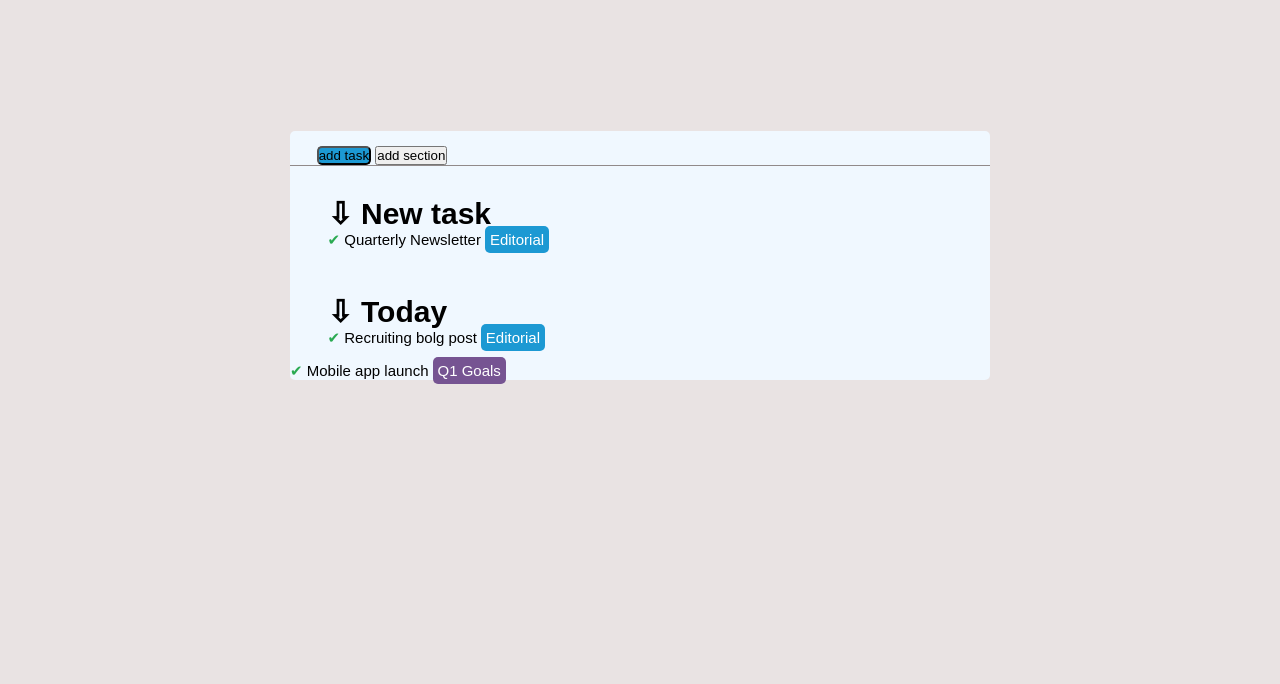
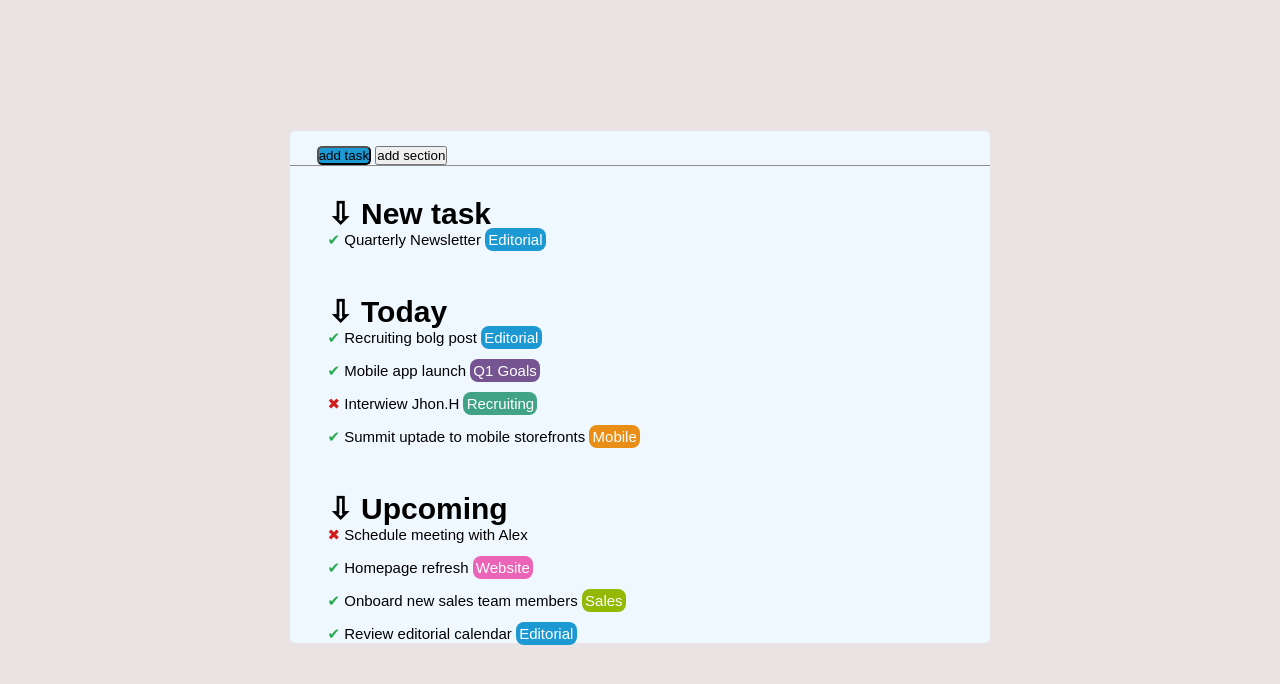
Before and after one commit to marcopisani002/html-css-toboolist, a plain HTML site: page index.html in a window 1280 px wide. Shown: the part 72-756 px from the top of the page. Drawn offline with Linux system fonts and the light colour scheme.

Commit message:
end write

```diff
--- a/index.html
+++ b/index.html
@@ -15,40 +15,70 @@
         <img src="Logo.png" alt="">
     </header>
     <main>
-        <div class="container">
+    <div class="container">
         <div class="border-line">
             <button class="bt-1">add task</button>
             <button >add section</button>
         </div>
-        <div class="task">
+        <div class="h1">
             <h1>  &#8681 New task</h1>
                 <p><span style="color: rgb(42, 170, 82);">&#10004;</span>
-                    Quarterly Newsletter <span class="editorial">Editorial</span>
+               Quarterly Newsletter <span class="editorial">Editorial</span>
                 </p>
         </div>
 
-        <div class="today">
+        <div class="h1">
             <h1>  &#8681 Today</h1>
                 <p><span style="color: rgb(42, 170, 82);">&#10004;</span>
                 Recruiting bolg post <span class="editorial">Editorial</span>
                 </p>
-        </div>
-        <div>
+         </div>
+         <div class="spec">
                 <p><span style="color: rgb(42, 170, 82);">&#10004;</span>
                 Mobile app launch <span class="q1-goals">Q1 Goals</span>
                 </p>
+         </div>
+
+         <div class="spec">
+                 <p><span style="color: rgb(209, 28, 28);">&#10006;</span>
+                Interwiew Jhon.H <span class="recruiting">Recruiting </span>
+                 </p>
+         </div>
+         <div class="spec">
+                <p><span style="color: rgb(42, 170, 82);">&#10004;</span>
+                    Summit uptade to mobile storefronts <span class="mobile">Mobile</span>
+                 </p>
+         </div>
+
+
+        <div class="h1">
+            <h1>  &#8681 Upcoming</h1>
+                <p><span style="color: rgb(209, 28, 28);">&#10006;</span>
+                    Schedule meeting with Alex
+                </p>
         </div>
+        <div class="spec">
+            <p><span style="color: rgb(42, 170, 82);">&#10004;</span>
+                Homepage refresh <span class="website">Website</span>
+            </p>
+     </div>
+
+     <div class="spec">
+             <p><span style="color: rgb(42, 170, 82);">&#10004;</span>
+               Onboard new sales team members <span class="sales">Sales </span>
+             </p>
+     </div>
+     <div class="spec">
+            <p><span style="color: rgb(42, 170, 82);">&#10004;</span>
+            Review editorial calendar <span class="editorial">Editorial</span>
+            </p>
+     </div>
 
 
 
 
 
-
-
-
-        </div>
-
-
+    </div>
     </main>
 
 </body>
--- a/style.css
+++ b/style.css
@@ -34,7 +34,7 @@ main {
     border-bottom: 1px solid rgb(145, 138, 138);
     padding-top: 1em;
  }
-.task{
+.h1{
     margin-left: 2.5em;
     padding-top: 2em;
     margin-bottom: 1em;
@@ -42,17 +42,41 @@ main {
 .editorial{
     background-color: rgb(28, 153, 211);
     color: white;
-    border-radius: 5px;
-    padding: 0.3rem;
+    border-radius: 8px;
+    padding: 0.2rem;
 }
-.today{
-    margin-left: 2.5em;
-    padding-top: 2em;
-    margin-bottom: 1em;
- }
+
  .q1-goals{
     background-color: rgb(118, 84, 146);
     color: white;
-    border-radius: 5px;
-    padding: 0.3rem;
+    border-radius: 8px;
+    padding: 0.2rem;
  }
+ .spec{
+    margin-left: 2.5em;
+    margin-bottom: 1em;
+ }
+ .recruiting{
+    background-color: rgb(64, 163, 133);
+    color: white;
+    border-radius: 8px;
+    padding: 0.2rem;
+ }
+ .mobile{
+    background-color: rgb(233, 142, 23);
+    color: white;
+    border-radius: 8px;
+    padding: 0.2rem;
+ }
+ .website{
+    background-color: rgb(235, 100, 183);
+    color: white;
+    border-radius: 8px;
+    padding: 0.2rem;
+ }
+ .sales{
+    background-color: rgb(146, 185, 4);
+    color: white;
+    border-radius: 8px;
+    padding: 0.2rem;
+ }
```
